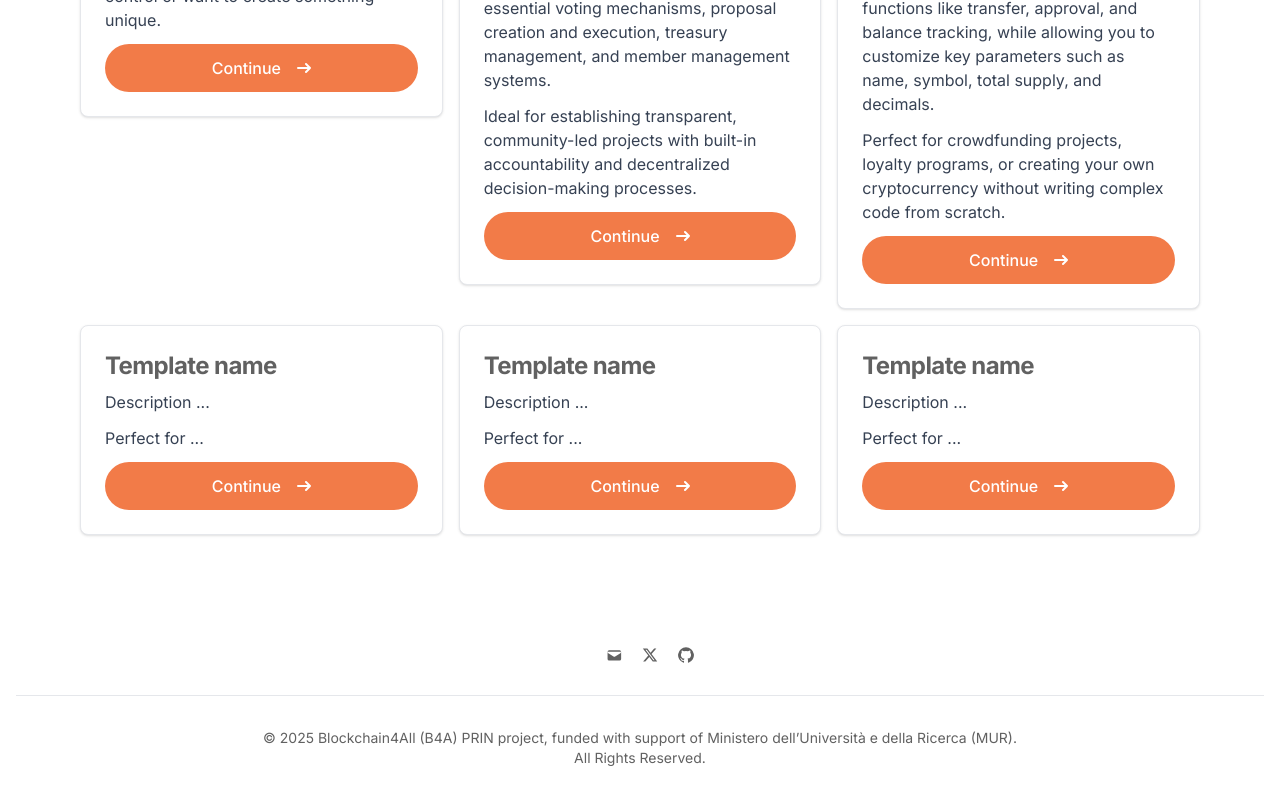
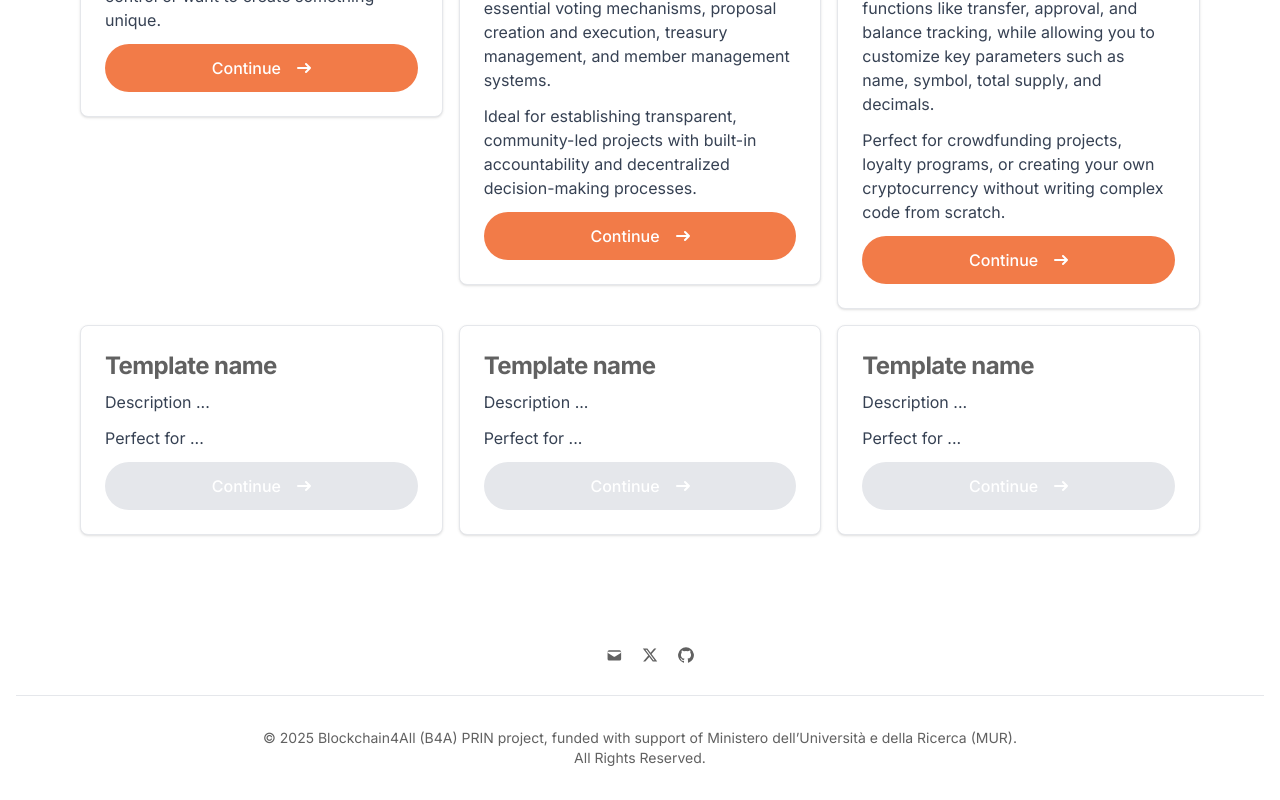
Before and after one commit to enaples/Solmix, a Next.js app in the folder frontend/: page / in a window 1280 px wide. Shown: the part 1189-1989 px from the top of the page. Built offline with nearby package versions, Linux system fonts and the light colour scheme.

Commit message:
homepage placeholder templates disabled

```diff
--- a/frontend/src/app/page.tsx
+++ b/frontend/src/app/page.tsx
@@ -147,7 +147,7 @@ export default function Home() {
                         <p className="mb-3 font-normal text-gray-700 text-global-color-text">
                             Perfect for ...
                         </p>
-                        <Link key={Link.name} href='solmix' className="rounded-full border border-solid border-transparent transition-colors flex items-center justify-center bg-foreground text-background gap-2 hover:bg-[#383838] hover:bg-secondary-color font-medium text-sm sm:text-base h-10 sm:h-12 px-4 sm:px-5 sm:w-auto">
+                        <Link key={Link.name} href='solmix' className="rounded-full border border-solid border-transparent transition-colors flex items-center justify-center bg-foreground text-background gap-2 hover:bg-[#383838] hover:bg-secondary-color font-medium text-sm sm:text-base h-10 sm:h-12 px-4 sm:px-5 sm:w-auto pointer-events-none bg-gray-200">
                             Continue
                             <svg className="rtl:rotate-180 w-3.5 h-3.5 ms-2" aria-hidden="true"
                                  xmlns="http://www.w3.org/2000/svg"
@@ -171,7 +171,7 @@ export default function Home() {
                         <p className="mb-3 font-normal text-gray-700 text-global-color-text">
                             Perfect for ...
                         </p>
-                        <Link key={Link.name} href='solmix' className="rounded-full border border-solid border-transparent transition-colors flex items-center justify-center bg-foreground text-background gap-2 hover:bg-[#383838] hover:bg-secondary-color font-medium text-sm sm:text-base h-10 sm:h-12 px-4 sm:px-5 sm:w-auto">
+                        <Link key={Link.name} href='solmix' className="rounded-full border border-solid border-transparent transition-colors flex items-center justify-center bg-foreground text-background gap-2 hover:bg-[#383838] hover:bg-secondary-color font-medium text-sm sm:text-base h-10 sm:h-12 px-4 sm:px-5 sm:w-auto pointer-events-none bg-gray-200">
                             Continue
                             <svg className="rtl:rotate-180 w-3.5 h-3.5 ms-2" aria-hidden="true"
                                  xmlns="http://www.w3.org/2000/svg"
@@ -195,7 +195,7 @@ export default function Home() {
                         <p className="mb-3 font-normal text-gray-700 text-global-color-text">
                             Perfect for ...
                         </p>
-                        <Link key={Link.name} href='solmix' className="rounded-full border border-solid border-transparent transition-colors flex items-center justify-center bg-foreground text-background gap-2 hover:bg-[#383838] hover:bg-secondary-color font-medium text-sm sm:text-base h-10 sm:h-12 px-4 sm:px-5 sm:w-auto">
+                        <Link key={Link.name} href='solmix' className="rounded-full border border-solid border-transparent transition-colors flex items-center justify-center bg-foreground text-background gap-2 hover:bg-[#383838] hover:bg-secondary-color font-medium text-sm sm:text-base h-10 sm:h-12 px-4 sm:px-5 sm:w-auto pointer-events-none bg-gray-200">
                             Continue
                             <svg className="rtl:rotate-180 w-3.5 h-3.5 ms-2" aria-hidden="true"
                                  xmlns="http://www.w3.org/2000/svg"
--- a/frontend/src/app/solmix/FloatingChat/llmAPI.ts
+++ b/frontend/src/app/solmix/FloatingChat/llmAPI.ts
@@ -26,7 +26,7 @@ export async function sendLLMessage(message: string, current_solidity_code: stri
     const prompt = `User request:\n${message}
     \n\nYou are a smart contract and solidity expert, process the user request editing the following smart contract in solidity:
     \n${current_solidity_code}
-    \n\nReturn only the Solidity code.`;
+    \n\nReturn only the Solidity code.`;  // todo: regex per estrarre il codice dalla pipeline
 
     const response = await client.responses.create({
         model: "gpt-4o-mini",
```
